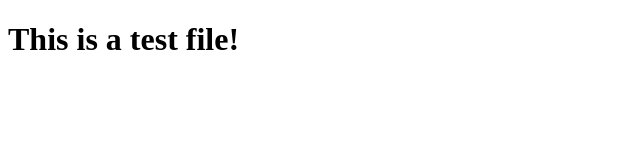
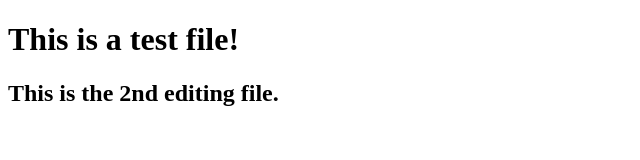
Before and after one commit to gblin26/mygit, a plain HTML site: page index.html in a window 1280 px wide. Shown: the whole page, without its empty margins (0-640 px from the left). Drawn offline with Linux system fonts and the light colour scheme.

Commit message:
The 2nd modify

```diff
--- a/index.html
+++ b/index.html
@@ -7,5 +7,6 @@
 </head>
 <body>
     <h1>This is a test file!</h1>
+    <h2>This is the 2nd editing file. </h2>
 </body>
 </html>
```
